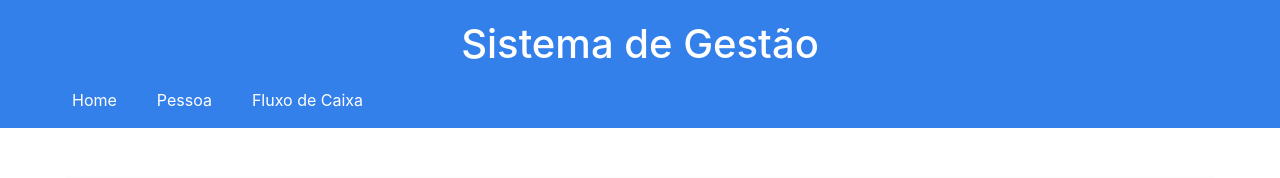
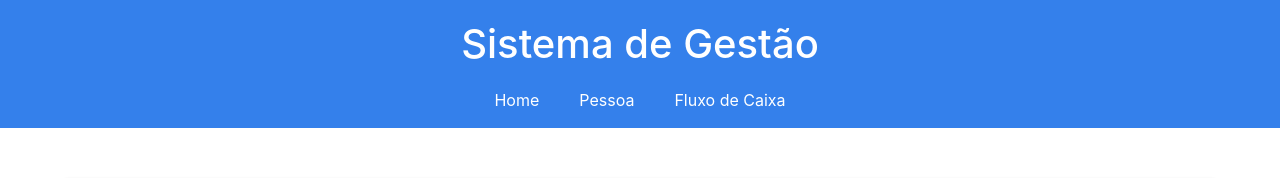
Before and after one commit to ejuscar/ProjetoAplicado.UI, a React (Create React App) app: page /fluxo-de-caixa in a window 1280 px wide. Shown: the top 178 px of the page. Built offline with nearby package versions, Linux system fonts and the light colour scheme; no server answers.

Commit message:
Ajustes de layout

```diff
--- a/src/app.css
+++ b/src/app.css
@@ -2,3 +2,14 @@ main {
 	width: 90%;
 	margin: 50px auto;
 }
+
+.container {
+	background-color: #f0f5fc;
+	padding: 20px;
+	border-radius: 5px;
+}
+
+.title {
+	margin-left: 30px;
+	margin-bottom: 20px;
+}
--- a/src/components/nav-bar/nav-bar.style.css
+++ b/src/components/nav-bar/nav-bar.style.css
@@ -16,8 +16,12 @@ nav {
 
 #nav-menu {
 	display: flex;
-	justify-content: flex-start;
+	justify-content: center;
 	padding: 0 20px;
+}
+
+#menu {
+	padding: 0;
 }
 
 ul#menu li {
```
